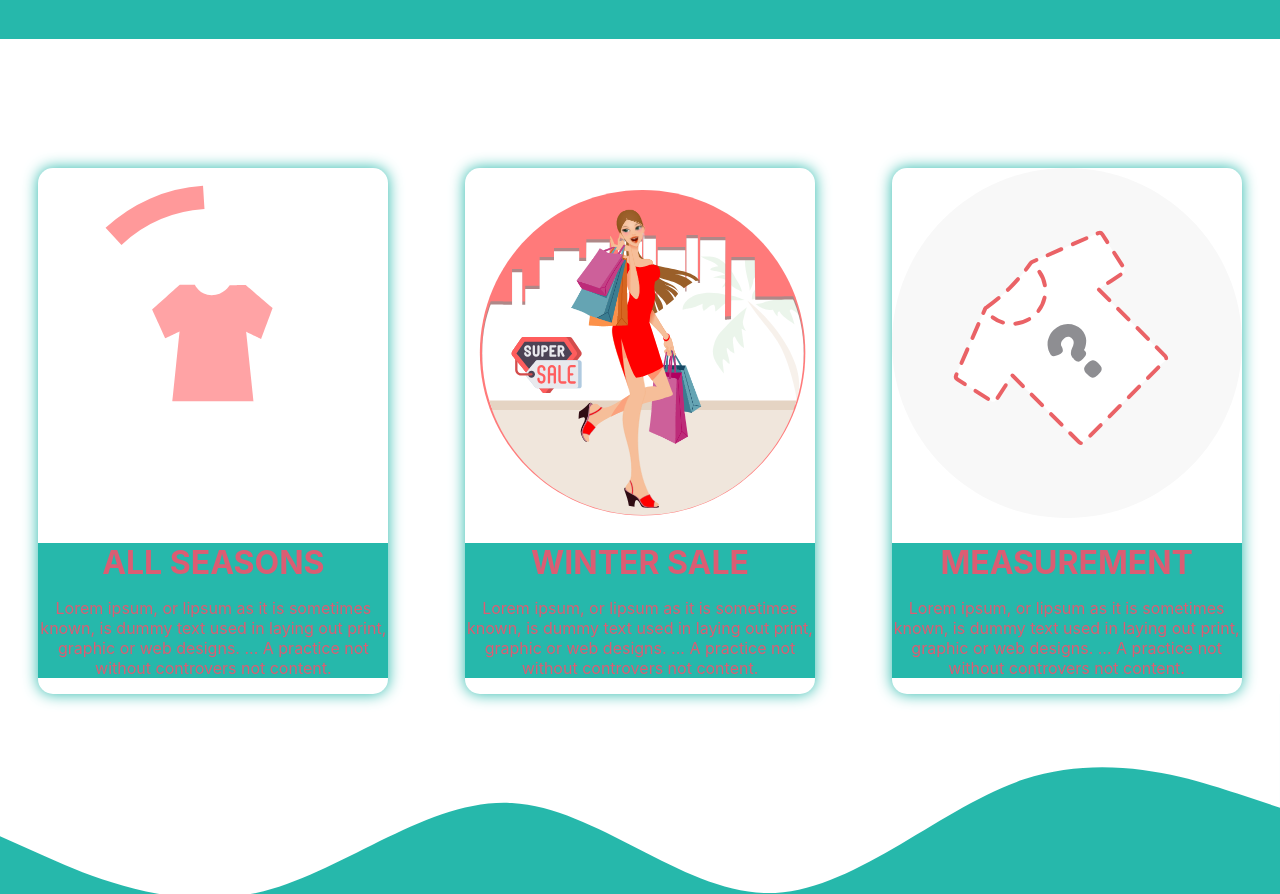
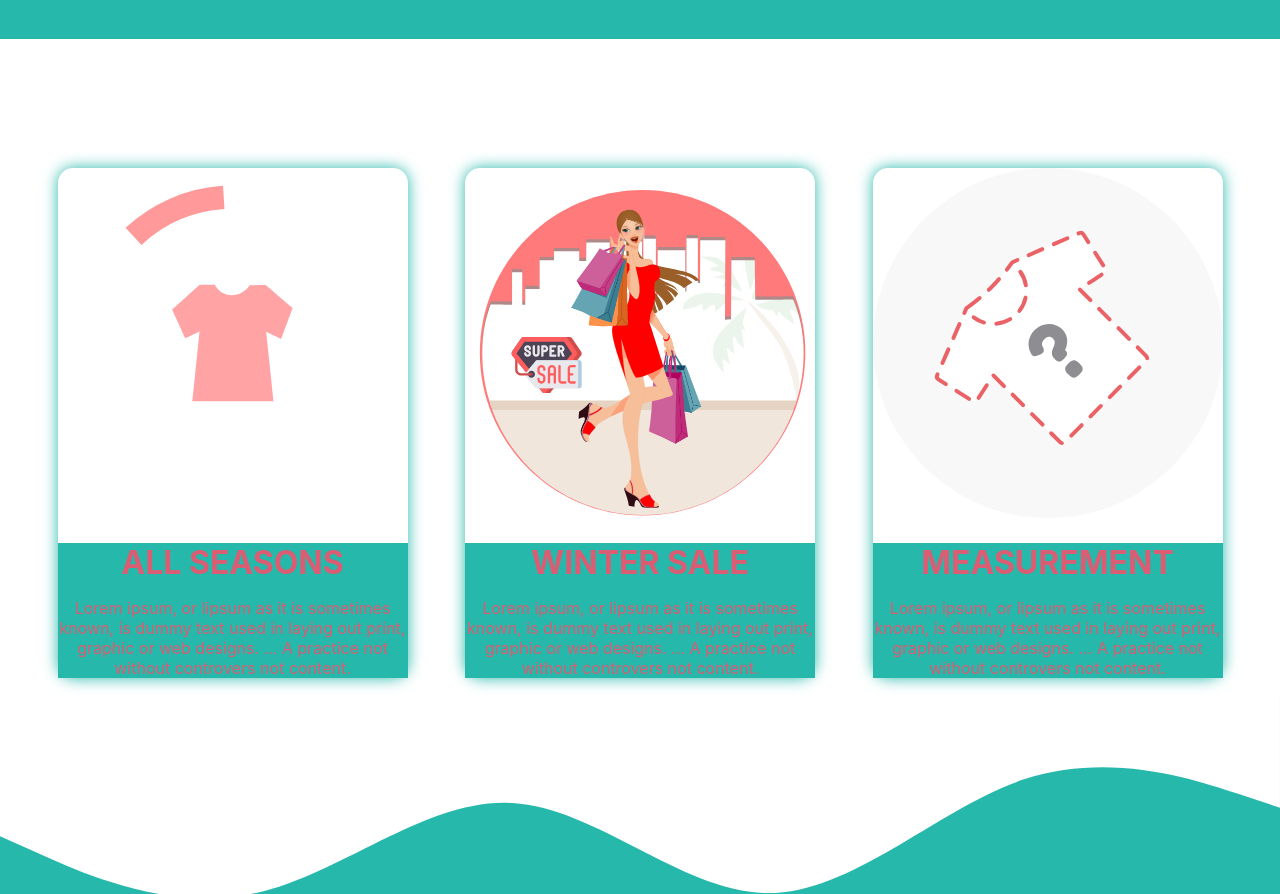
Before and after one commit to saoud-ahmed-khan/TEES-STORE, a React (Create React App) app: page / in a window 1280 px wide. Shown: the part 760-1654 px from the top of the page. Built offline with nearby package versions, Linux system fonts and the light colour scheme; a web font is replaced by a local one.

Commit message:
adding animation

```diff
--- a/src/components/CARDS/CardSection/CardSection.js
+++ b/src/components/CARDS/CardSection/CardSection.js
@@ -4,15 +4,22 @@ import ptees from "./../../pics/pink tees.json";
 import sale from "./../../pics/sale.json";
 import pmeasurement from "./../../pics/pink measurement.json";
 import "./../card.css"
+import Aos from "aos";
+import "aos/dist/aos.css"
+
+
 export const CardSection = () => {
+    React.useEffect(()=>{
+        Aos.init({duration:1000});
+    })
 
     return (
 
 
         <div className="allcources">
-            <CardData pic={ptees} name="ALL SEASONS" />
-            <CardData pic={sale} name="WINTER SALE" />
-            <CardData pic={pmeasurement} name=" MEASUREMENT" />
+           <div data-aos="fade-right"> <CardData pic={ptees} name="ALL SEASONS" /></div>
+           <div   data-aos="zoom-in"><CardData pic={sale} name="WINTER SALE" /></div>
+           <div data-aos="fade-left"><CardData pic={pmeasurement} name=" MEASUREMENT" /></div>
         </div>
 
     )
--- a/src/components/products/ProductTemplate.js
+++ b/src/components/products/ProductTemplate.js
@@ -1,6 +1,9 @@
 import React from 'react'
 import "./product.css"
 import { Link } from "react-router-dom";
+import Aos from "aos";
+import "aos/dist/aos.css"
+
 export const tishirts =
         [
             {
@@ -90,14 +93,18 @@ export const tishirts =
 
         ]
 export const ProductTemplate = ({image,title,price,id}) => {
+    React.useEffect(()=>{
+        Aos.init({duration:1000});
+    })
 
     return (
-        <div className="Product-main">
+        <div className="Product-main"  >
             <Link to={`/products/${id}`}
             style={{ textDecoration: 'none' }}
 
             >
-            <div className="product-image" >
+                <div data-aos="zoom-out-down">
+            <div className="product-image"  >
                 <img alt={title}height="100%" width="100%" src={image}/>
             </div>
             <div className="product-title">
@@ -106,6 +113,7 @@ export const ProductTemplate = ({image,title,price,id}) => {
             <div className="product-price">
                 Price: $ {price}
             </div>
+            </div>
             </Link>
         </div>
     )
--- a/src/components/products/Products.js
+++ b/src/components/products/Products.js
@@ -2,6 +2,7 @@ import React from 'react'
 import { tishirts } from "./ProductTemplate";
 import { ProductTemplate } from "./ProductTemplate";
 import "./product.css"
+
 export const Products = () => {
 
     return (
@@ -10,7 +11,7 @@ export const Products = () => {
 
          {
 
-             tishirts.map((tees)=>{return(<ProductTemplate key={tees.id} title={tees.title} id={tees.id} price={tees.price} image={tees.pic}/>);})
+             tishirts.map((tees)=>{return(<ProductTemplate  key={tees.id} title={tees.title} id={tees.id} price={tees.price} image={tees.pic}/>);})
 
          }
 
```
